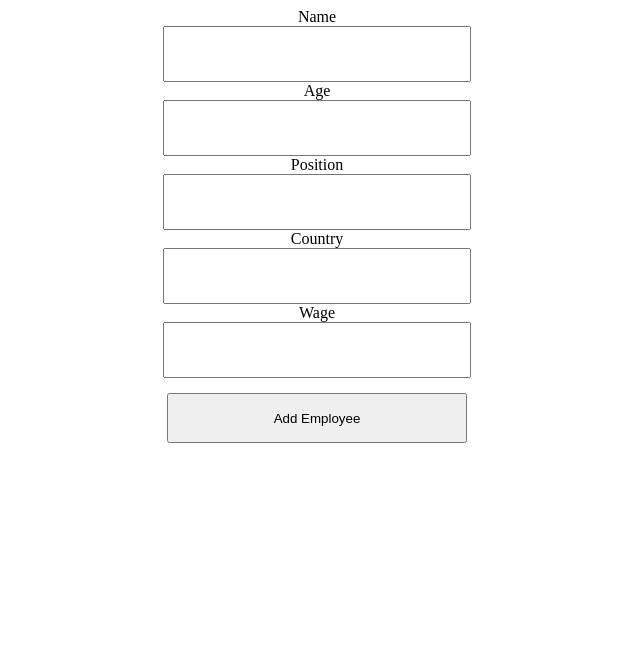
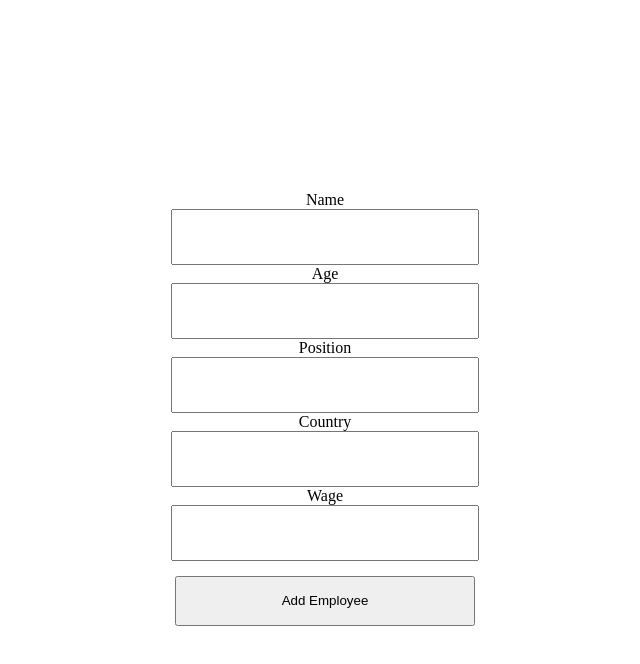
Before and after one commit to Santamaria-Alex/React-Crud-Practice, a React (Create React App) app in the folder client/: page / in a window 1280 px wide. Shown: the top 664 px of the page, without its empty margins (323-963 px from the left). Built offline with nearby package versions, Linux system fonts and the light colour scheme.

Commit message:
working with express and had to download mysql workbench

```diff
--- a/client/src/App.css
+++ b/client/src/App.css
@@ -9,7 +9,8 @@
   flex-direction: column;
   justify-content: center;
   align-items: center;
-  width: 100%;
+  width: 100vw;
+  height: 100vh;
 }
 
 .information input {
```
Also changed, not shown: 1 other file (tests, documents, lock files or other folders).
